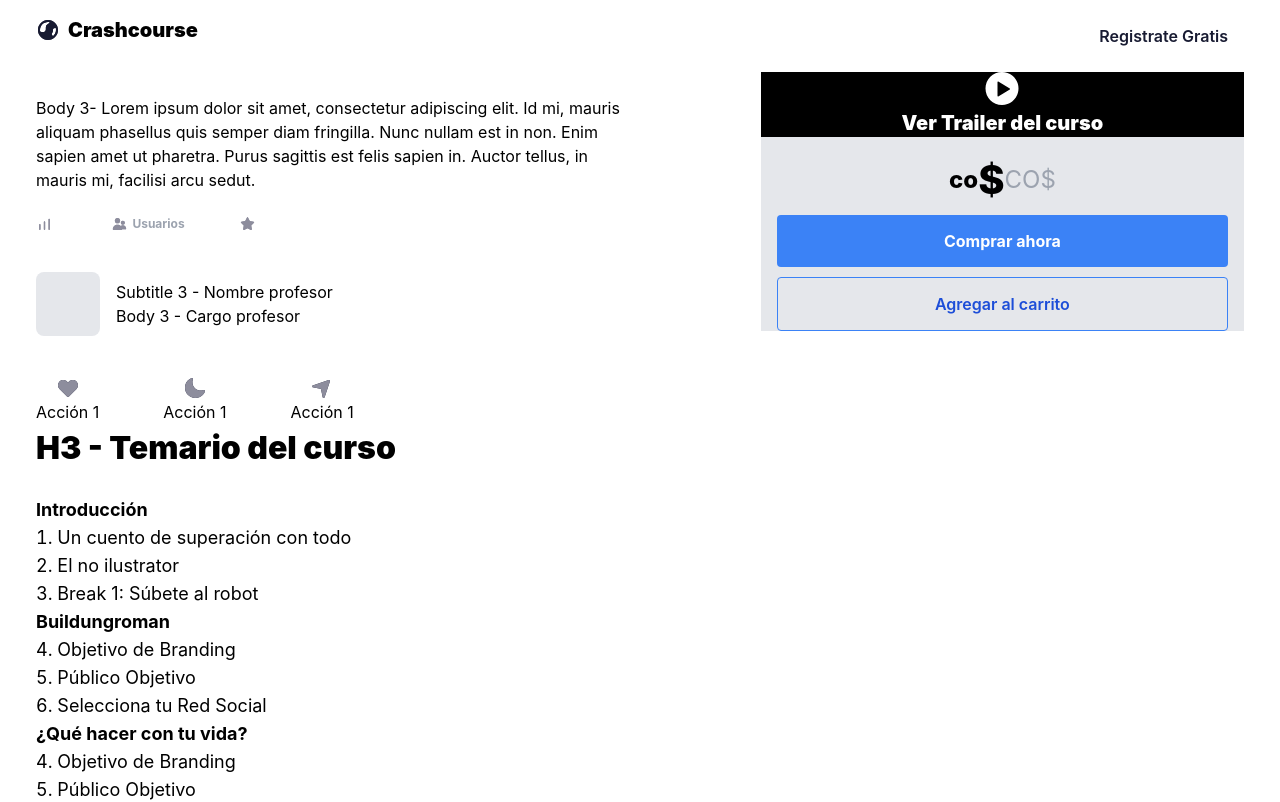
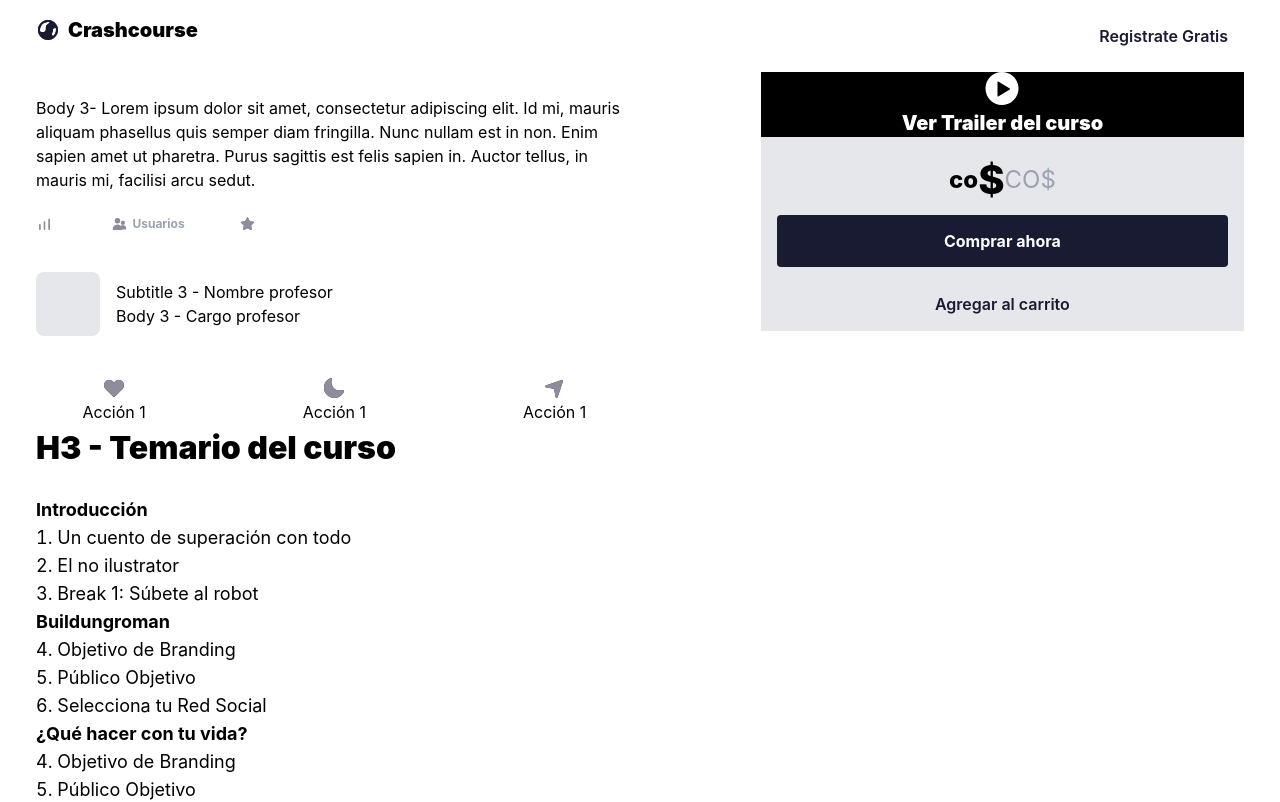
Before and after one commit to javier-eche/crehanafront, a React (Create React App) app: page /details/1 in a window 1280 px wide. Shown: the top 802 px of the page. Built offline with nearby package versions, Linux system fonts and the light colour scheme; no server answers.

Commit message:
Modified the components of details page to be able to activate the layout responsive

```diff
--- a/src/components/UI/AboutCouse.tsx
+++ b/src/components/UI/AboutCouse.tsx
@@ -2,7 +2,7 @@ import React from 'react';
 
 const AboutCourse = () =>{
   return (
-    <div className="w-1/2 mt-12">
+    <div className=" w-full sm:w-1/2 mt-12">
       <h3 className="text-32px font-black mb-6">H3 - ¿De qué trata este curso?</h3>
       <p className="text-base leading-6">Body 3- Lorem ipsum dolor sit amet, consectetur adipiscing elit. Id mi, mauris aliquam phasellus quis semper diam fringilla. Nunc nullam est in non. Enim sapien amet ut pharetra. Purus sagittis est felis sapien in. Auctor tellus, in mauris mi, facilisi arc. Lorem ipsum dolor sit amet, consectetur adipiscing elit. Id mi, mauris aliquam phasellus quis semper diam fringilla. Nunc nullam est in non. Enim sapien amet ut pharetra. Purus sagittis est felis sapien in. Auctor tellus, in mauris mi, facilisi arcu sedut.</p>
     </div>
--- a/src/components/UI/ProjectsCourse.tsx
+++ b/src/components/UI/ProjectsCourse.tsx
@@ -2,7 +2,7 @@ import React from 'react';
 
 const ProjectsCourse = () =>{
   return (
-    <div className="w-1/2 mt-12">
+    <div className="w-full sm:w-1/2 mt-12">
       <h3 className="text-32px font-black mb-6">H3 - Proyectos del curso</h3>
       <div className="flex gap-5">
         <div className="big-box color-gray"></div>
--- a/src/components/UI/Ratings.tsx
+++ b/src/components/UI/Ratings.tsx
@@ -6,16 +6,17 @@ import Testimonial from './Testimonial';
 
 const Ratings = () =>{
   return (
-    <div className="w-1/2 mt-12">
+    <div className="w-full sm:w-1/2 mt-12">
       <h3 className="text-32px font-black mb-6">Valoraciones</h3>
-      <div className="flex">
-        <div className="mr-10">
+      <div className="flex flex-col sm:flex-row">
+        <div className="flex flex-row sm:flex-col items-center mr-10">
           <h1 className="font-52 font-extrabold">4.8</h1>
-          <div>
+          <div className="ml-1.5 sm:ml-0">
             <LevelStarts nOn={4} nOff={1} />
-          </div>
             <p className="text-base text-gray">Media total</p>
           </div>
+        </div>
+        <div className="flex">
           <div className="flex flex-col justify-between pt-4 pb-1 mr-8">
             <ProgressBar />
             <ProgressBar />
@@ -31,6 +32,7 @@ const Ratings = () =>{
             <LevelStarts nOn={1} nOff={4} />
           </div>
         </div>
+      </div>
       <Testimonial />
       <Questions />
     </div>
--- a/src/components/UI/Summary.tsx
+++ b/src/components/UI/Summary.tsx
@@ -13,9 +13,39 @@ interface Props {
 const Summary: React.FC<Props> = ({ dataCourse }) => {
   const {id, name, level, users, score, price, real_price} = dataCourse;
   return (
-    <div className="flex">
-      <div className="w-3/5 pr-32">
-        <h2 className="text-4xl font-black">{name}</h2>
+    <div className="flex flex-col sm:flex-row-reverse">
+            <div className="w-full sm:w-2/5">
+        <div className="w-full h-movie bg-black flex flex-col justify-center items-center">
+          <img src={urlIconPlay} alt=""/>
+          <p className="text-xl font-black text-white mt-1">Ver Trailer del curso</p>
+        </div>
+        <div className="hidden sm:flex flex-col w-full h-description bg-gray-200 pt-2">
+          <div className="flex justify-center items-center pix-5">
+            <div className="flex items-center">
+              <p className="text-2xl font-extrabold">co</p>
+              <p className="text-sxl font-extrabold">${price}</p>
+            </div>
+            <p className="text-2xl font-normal text-gray-400">CO${real_price}</p>
+          </div>
+          <Link to={{pathname:`/checkout/${id}`}}>
+            <div className="flex flex-col mx-4">
+              <button className="bg-dark hover:bg-gray-400 text-white font-bold py-3.5 rounded">Comprar ahora</button>
+            </div>
+          </Link>
+          <div className="flex flex-col mx-4">
+            <button className="border-purple mt-2.5 hover:bg-gray-900 text-dark font-semibold hover:text-white p-3.5 border hover:border-transparent rounded">Agregar al carrito</button>
+          </div>
+        </div>
+      </div>
+      <div className="w-full sm:w-3/5 sm:pr-32">
+        <h2 className="text-4xl font-black mt-6 sm:mt-0">{name}</h2>
+        <div className="flex justify-center items-center pix-5 sm:hidden">
+          <div className="flex items-center">
+            <p className="text-2xl font-extrabold">co</p>
+            <p className="text-sxl font-extrabold">${price}</p>
+          </div>
+          <p className="text-2xl font-normal text-gray-400">CO${real_price}</p>
+        </div>
         <p className="mt-6 leading-6">Body 3- Lorem ipsum dolor sit amet, consectetur adipiscing elit. Id mi, mauris aliquam phasellus quis semper diam fringilla. Nunc nullam est in non. Enim sapien amet ut pharetra. Purus sagittis est felis sapien in. Auctor tellus, in mauris mi, facilisi arcu sedut.</p>
         <div className="w-56 mt-6">
           <Statistics level={level} users={users} score={score} />
@@ -27,7 +57,17 @@ const Summary: React.FC<Props> = ({ dataCourse }) => {
             <p>Body 3 - Cargo profesor</p>
           </div>
         </div>
-        <div className="flex mt-10 gap-16">
+        <div className="w-full bg-gray-200 mt-10 sm:hidden sm:mt-0">
+          <Link to={{pathname:`/checkout/${id}`}}>
+            <div className="flex flex-col mx-4 pt-6">
+              <button className="bg-dark hover:bg-gray-400 text-white font-bold py-3.5 rounded">Comprar ahora</button>
+            </div>
+          </Link>
+          <div className="flex flex-col mx-4 pb-6">
+            <button className="border-purple mt-2.5 hover:bg-gray-900 text-dark font-semibold hover:text-white p-3.5 border hover:border-transparent rounded">Agregar al carrito</button>
+          </div>
+        </div>
+        <div className="flex justify-around mt-10 gap-16">
           <div className="flex flex-col items-center justify-center">
             <img src={urlIconHeart} alt=""/>
             <p>Acción 1</p>
@@ -42,29 +82,6 @@ const Summary: React.FC<Props> = ({ dataCourse }) => {
           </div>
         </div>
       </div>
-      <div className="w-2/5">
-        <div className="w-full h-movie bg-black flex flex-col justify-center items-center">
-          <img src={urlIconPlay} alt=""/>
-          <p className="text-xl font-black text-white mt-1">Ver Trailer del curso</p>
-        </div>
-        <div className="w-full h-description bg-gray-200 pt-2">
-          <div className="flex justify-center items-center pix-5">
-            <div className="flex items-center">
-              <p className="text-2xl font-extrabold">co</p>
-              <p className="text-sxl font-extrabold">${price}</p>
-            </div>
-            <p className="text-2xl font-normal text-gray-400">CO${real_price}</p>
-          </div>
-          <Link to={{pathname:`/checkout/${id}`}}>
-            <div className="flex flex-col mx-4">
-              <button className="bg-blue-500 hover:bg-blue-700 text-white font-bold py-3.5 rounded">Comprar ahora</button>
-            </div>
-          </Link>
-          <div className="flex flex-col mx-4">
-            <button className="bg-transparent mt-2.5 hover:bg-blue-500 text-blue-700 font-semibold hover:text-white p-3.5 border border-blue-500 hover:border-transparent rounded">Agregar al carrito</button>
-          </div>
-        </div>
-      </div>
     </div>
   );
 }
--- a/src/components/UI/Temary.tsx
+++ b/src/components/UI/Temary.tsx
@@ -3,7 +3,7 @@ import urlIconArrow from './../../assets/images/arrow-ios-down.svg';
 
 const Temary = () =>{
   return (
-    <div>
+    <div className="mt-16 sm:mt-0">
       <h3 className="text-32px font-black mb-6">H3 - Temario del curso</h3>
       <div className="pb-28-75">
         <p className="text-lg font-bold">Introducción</p>
```
Lines whose indentation alone changed are shown as unchanged.
